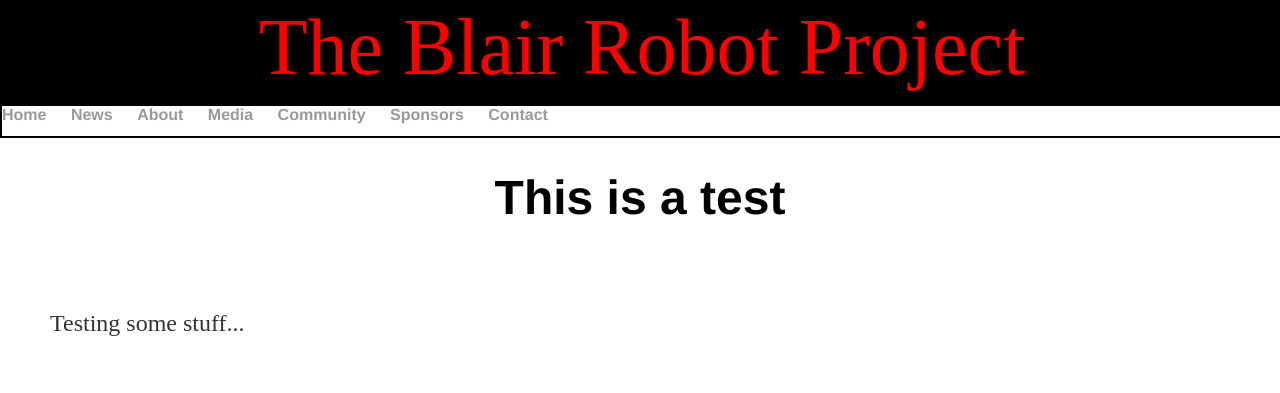
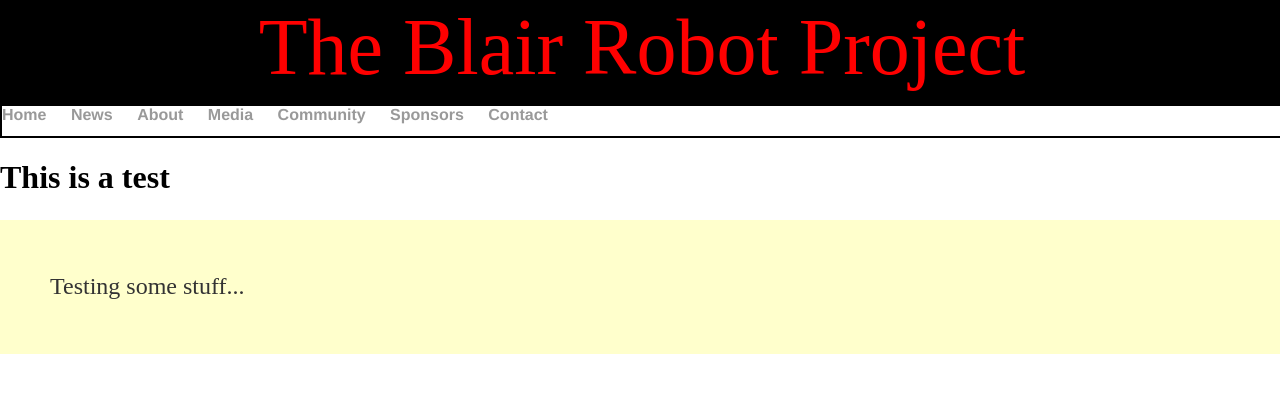
Before and after one commit to mouseythemouse/449, a Jekyll site: the page built from index.html, in a window 1280 px wide. Shown: the top 393 px of the page. Built offline with Jekyll 4.4.1, drawn with Linux system fonts in a browser that asks for light colours.

Commit message:
Update main.css

```diff
--- a/css/main.css
+++ b/css/main.css
@@ -60,7 +60,7 @@ a {
 a:hover {
     text-decoration: underline;
 }
-h1 {
+h2 {
     font-size: 3em;
     font-family:'Helvetica', 'Arial', 'Sans-Serif';
     text-align: center;
@@ -70,4 +70,6 @@ p {
     line-height: 1.4em;
     color: #333;
     padding: 50px;
+    background-color: #ffffcc;
+    background-repeat: repeat;
 }
```
